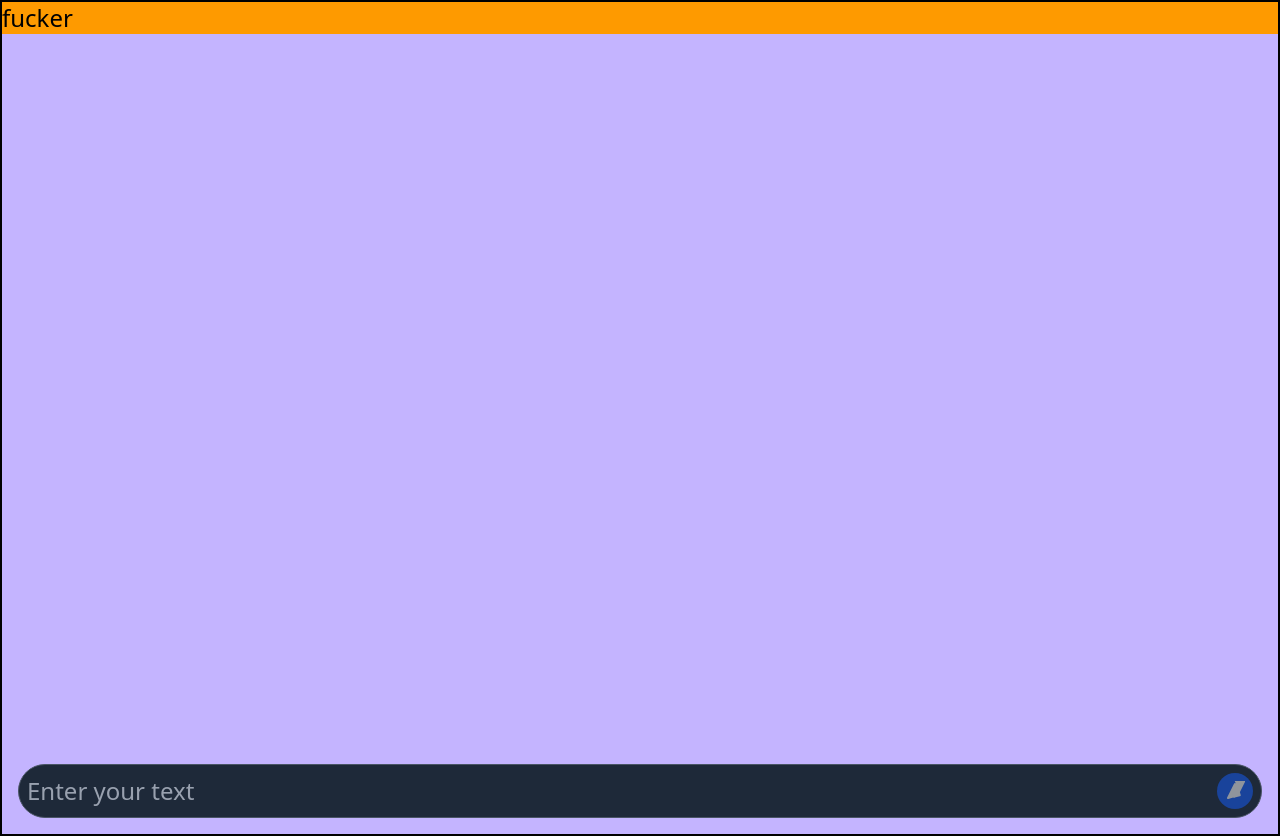
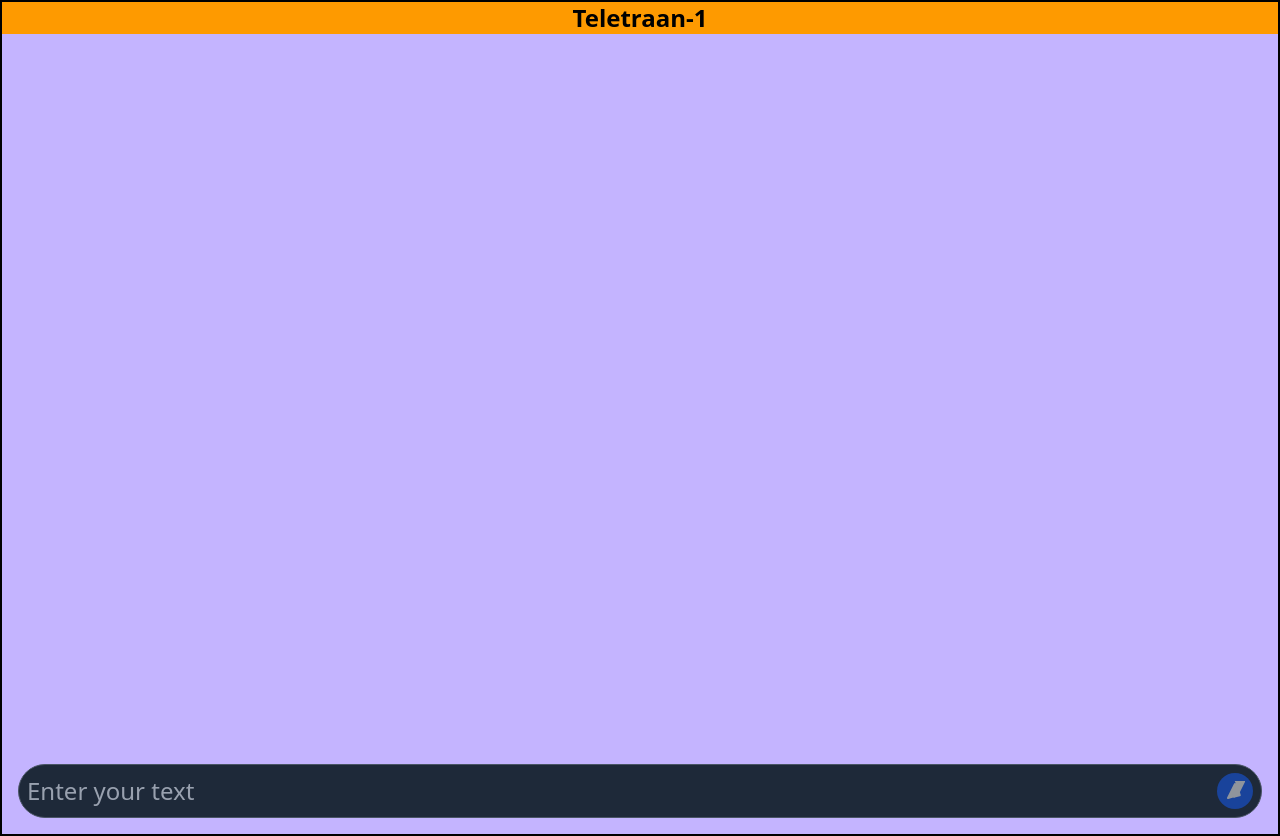
Before and after one commit to NavpreetST/deutsche-helper, a Next.js app: page / in a window 1280 px wide. Built offline with nearby package versions, Linux system fonts and the light colour scheme.

Commit message:
Removed the default template chat

```diff
--- a/src/app/page.js
+++ b/src/app/page.js
@@ -7,8 +7,11 @@
 function App() {
 
   return (
-   <div className='text-shadow-purple-950 border-2 bg-amber-500  text-2xl w-max h-max min-w-12/12'>
-    fucker
+   <div className='text-shadow-purple-950 border-2 bg-amber-500  text-2xl w-11/12 h-max min-w-12/12'>
+    <div className="font-bold flex items-center justify-center ">
+    Teletraan-1
+
+    </div>
     <ChatWindow/>
 
     <SideBar/>
```
